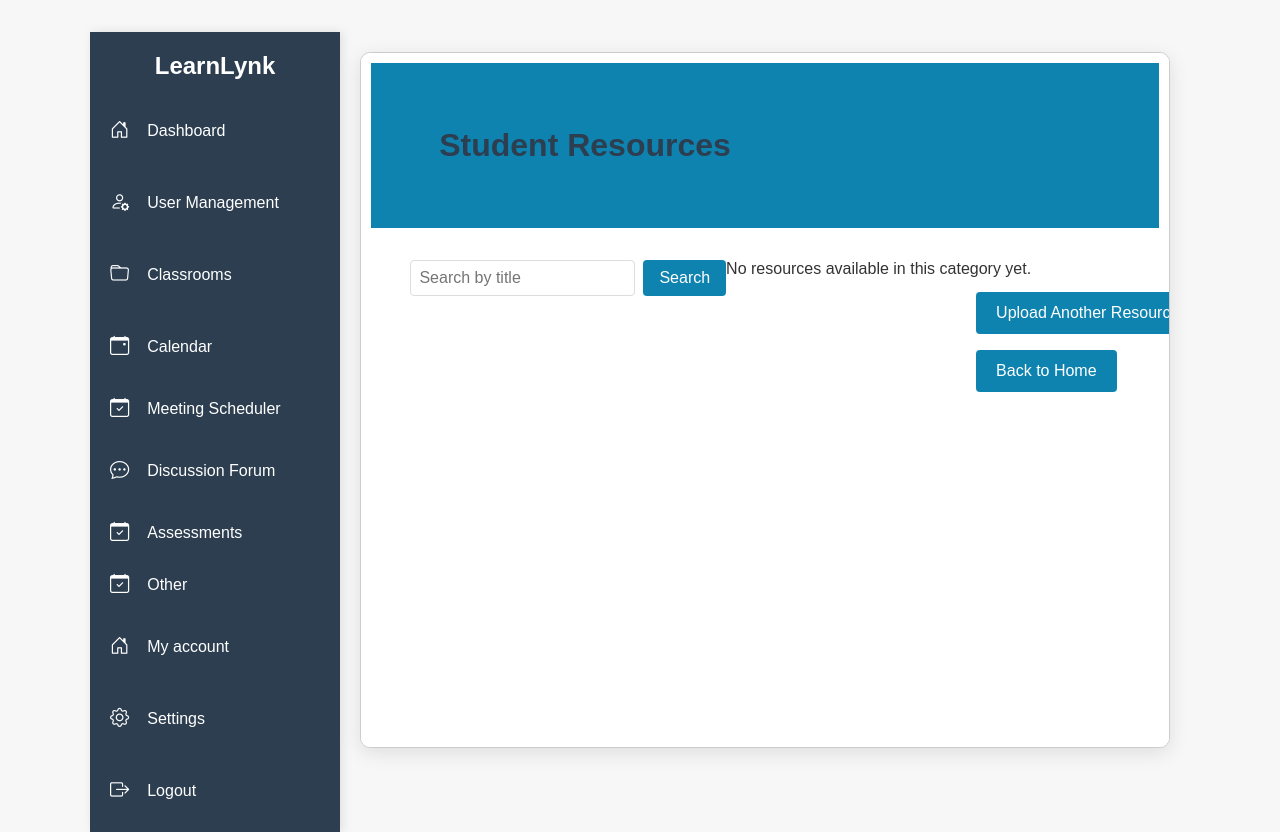
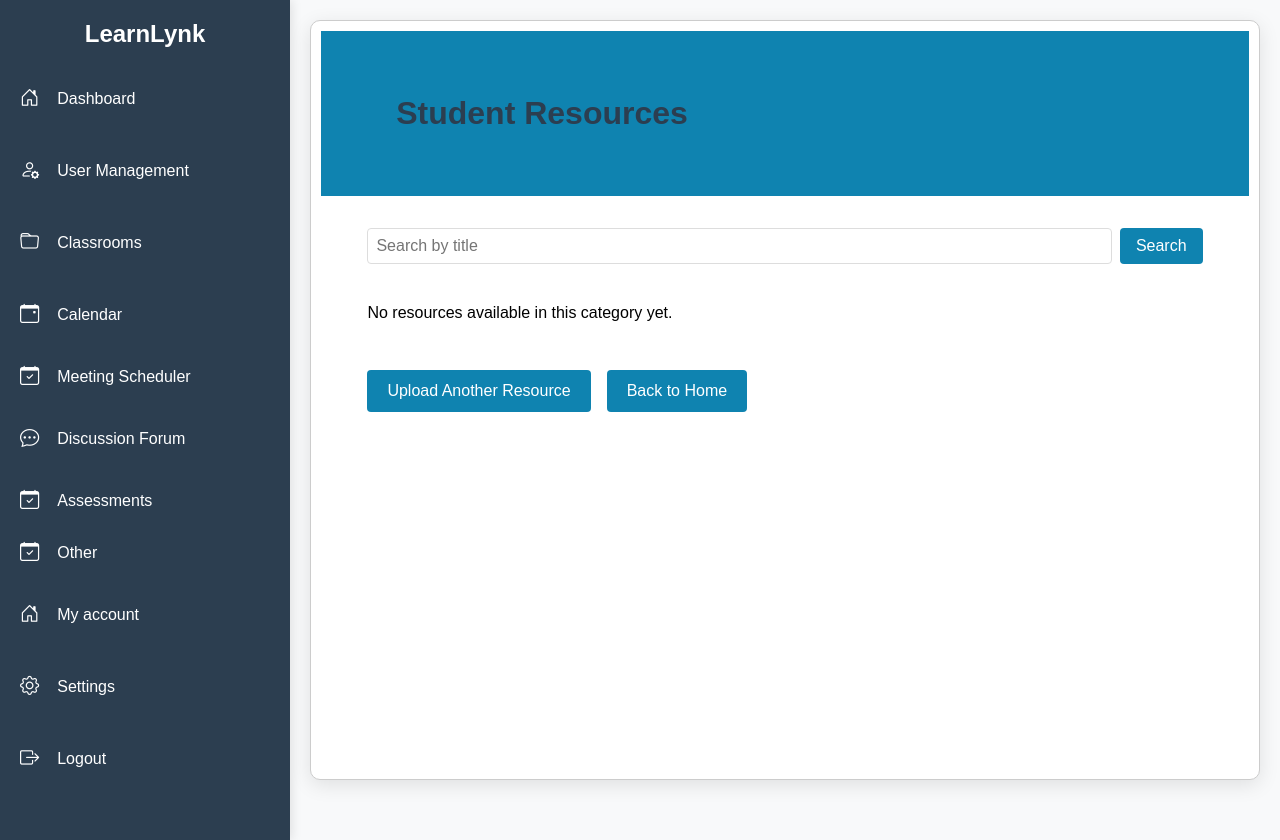
Before and after one commit to Tanushree2004/virtual_classroom, a Django app: page /resource/category/Student/ in a window 1280 px wide. Run offline with Django 5.2, Linux system fonts and the light colour scheme; a user stored in the database is signed in; data comes from the database, SQL or seed files in the repository; parts of the project's set-up code (start-up, migrations or seed data) failed here and were passed over.

Commit message:
Update resource_list.html

```diff
--- a/resource_library/templates/resource_library/resource_list.html
+++ b/resource_library/templates/resource_library/resource_list.html
@@ -5,16 +5,19 @@
   <head>
     <title>{{ category_name }} Resources</title>
     <style>
-      /* Basic reset */
+      /* Basic reset
       * {
         margin: 0;
         padding: 0;
         box-sizing: border-box;
-      }
-      body {
+      }*/
+      .pbody {
         font-family: Arial, sans-serif;
         background-color: #f7f7f7;
         color: #333;
+        margin: 0;
+        padding: 0;
+        box-sizing: border-box;
       }
 
       /* Header styling */
@@ -28,7 +31,7 @@
       }
 
       /* Main container */
-      .container {
+      .pcontainer {
         width: 90%;
         max-width: 1100px;
         margin: 2rem auto;
@@ -148,14 +151,14 @@
       }
     </style>
   </head>
-  <body>
+  <body class="pbody">
     <header>
-      <div class="container">
+      <div class="pcontainer">
         <h1>{{ category_name }} Resources</h1>
       </div>
     </header>
 
-    <div class="container">
+    <div class="pcontainer">
       <!-- Search bar -->
       <div class="search-bar">
         <form method="get">
```
